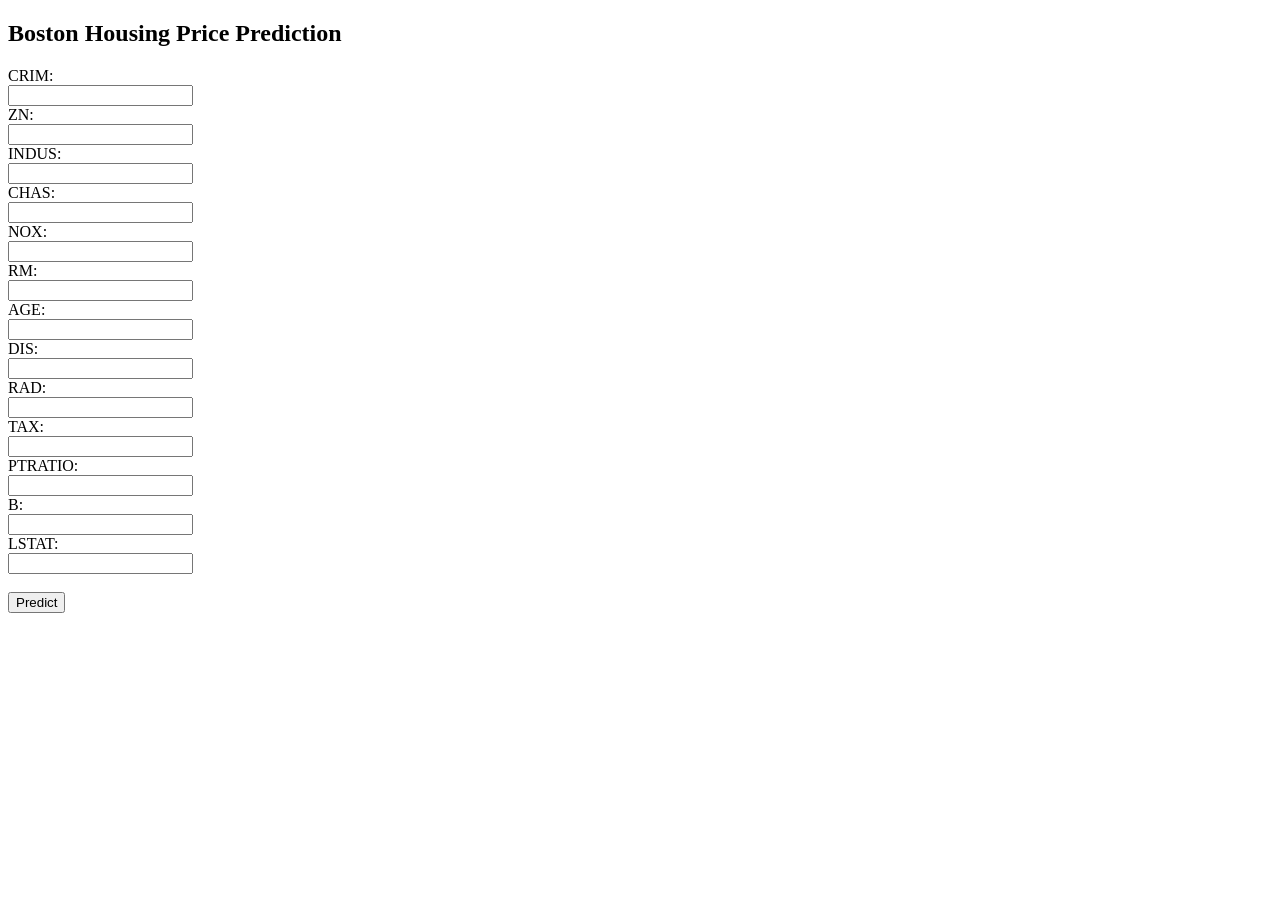
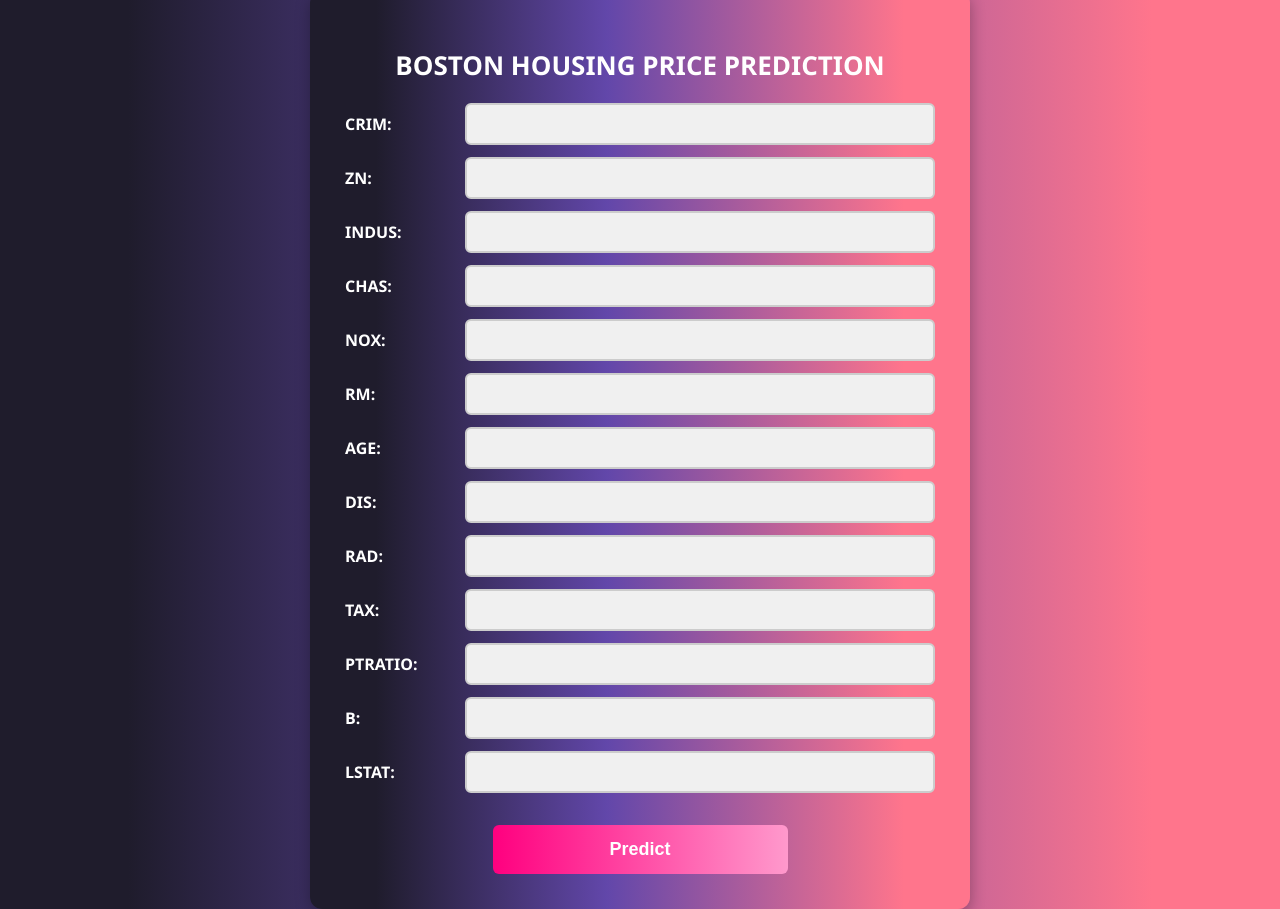
Before and after one commit to Athithya-P/BostonHousePricePrediction, a Flask app: page / in a window 1280 px wide. Before the commit the page ends 613 px from the top, so only its background shows below. Run offline with Flask 3, Linux system fonts and the light colour scheme; parts of the project's set-up code (start-up, migrations or seed data) failed here and were passed over.

Commit message:
first commit

```diff
--- a/templates/index.html
+++ b/templates/index.html
@@ -2,58 +2,161 @@
 <html>
 <head>
     <title>Boston Housing Price Prediction</title>
+    <style>
+        body {
+            font-family: "Segoe UI", Tahoma, Geneva, Verdana, sans-serif;
+            background: linear-gradient(90deg, #1f1c2c 10%, #6247aa 45%, #ff758c 90%);
+            color: white;
+            text-align: center;
+            padding: 50px;
+            display: flex;
+            justify-content: center;
+            align-items: center;
+            height: 100vh;
+            margin: 0;
+        }
+        .container {
+            width: 50%;
+            max-width: 600px;
+            background: linear-gradient(90deg, #1f1c2c 10%, #6247aa 45%, #ff758c 90%);
+            padding: 35px;
+            border-radius: 12px;
+            box-shadow: 0px 5px 15px rgba(0, 0, 0, 0.3);
+        }
+        h2 {
+            font-size: 26px;
+            margin-bottom: 20px;
+            text-transform: uppercase;
+            color: white;
+            text-align: center;
+        }
+        form {
+            color: white;
+            display: flex;
+            flex-direction: column;
+            align-items: flex-start;
+        }
+        .form-group {
+            display: flex;
+            align-items: center;
+            width: 100%;
+            margin-bottom: 12px;
+        }
+        label {
+            font-weight: bold;
+            font-size: 16px;
+            width: 120px;
+            text-align: left;
+        }
+        input[type="text"] {
+            flex: 1;
+            padding: 10px;
+            border: 2px solid #ccc;
+            border-radius: 6px;
+            background: #f0f0f0;
+            color: black;
+            font-size: 16px;
+            transition: 0.3s;
+        }
+        input[type="text"]:focus {
+            border-color: #ff758c;
+            outline: none;
+        }
+        .submit-container {
+            display: flex;
+            justify-content: center;
+            width: 100%;
+        }
+        input[type="submit"] {
+            background: linear-gradient(to right, #ff007f, #ff99cc);
+            color: white;
+            border: none;
+            padding: 14px;
+            margin-top: 20px;
+            cursor: pointer;
+            width: 50%;
+            border-radius: 6px;
+            font-size: 18px;
+            font-weight: bold;
+            transition: 0.3s;
+        }
+        input[type="submit"]:hover {
+            background: linear-gradient(to right, #ff99cc, #ff007f);
+        }
+        h3 {
+            margin-top: 25px;
+            font-size: 20px;
+            font-weight: bold;
+            text-align: center;
+        }
+    </style>
 </head>
 <body>
+
+    <div class="container">
         <h2>Boston Housing Price Prediction</h2>
         <form action="/predict" method="post">
-
-        <label>CRIM:</label><br>
-        <input type="text" name="CRIM"><br>
-
-        <label>ZN:</label><br>
-        <input type="text" name="ZN"><br>
-
-        <label>INDUS:</label><br>
-        <input type="text" name="INDUS"><br>
-
-        <label>CHAS:</label><br>
-        <input type="text" name="CHAS"><br>
-
-        <label>NOX:</label><br>
-        <input type="text" name="NOX"><br>
-
-        <label>RM:</label><br>
-        <input type="text" name="RM"><br>
-
-        <label>AGE:</label><br>
-        <input type="text" name="AGE"><br>
-
-        <label>DIS:</label><br>
-        <input type="text" name="DIS"><br>
-
-        <label>RAD:</label><br>
-        <input type="text" name="RAD"><br>
-
-        <label>TAX:</label><br>
-        <input type="text" name="TAX"><br>
-
-        <label>PTRATIO:</label><br>
-        <input type="text" name="PTRATIO"><br>
-
-        <label>B:</label><br>
-        <input type="text" name="B"><br>
-
-        <label>LSTAT:</label><br>
-        <input type="text" name="LSTAT"><br>
-
-        <br>
+            <div class="form-group">
+                <label>CRIM:</label>
+                <input type="text" name="CRIM">
+            </div>
+            <div class="form-group">
+                <label>ZN:</label>
+                <input type="text" name="ZN">
+            </div>
+            <div class="form-group">
+                <label>INDUS:</label>
+                <input type="text" name="INDUS">
+            </div>
+            <div class="form-group">
+                <label>CHAS:</label>
+                <input type="text" name="CHAS">
+            </div>
+            <div class="form-group">
+                <label>NOX:</label>
+                <input type="text" name="NOX">
+            </div>
+            <div class="form-group">
+                <label>RM:</label>
+                <input type="text" name="RM">
+            </div>
+            <div class="form-group">
+                <label>AGE:</label>
+                <input type="text" name="AGE">
+            </div>
+            <div class="form-group">
+                <label>DIS:</label>
+                <input type="text" name="DIS">
+            </div>
+            <div class="form-group">
+                <label>RAD:</label>
+                <input type="text" name="RAD">
+            </div>
+            <div class="form-group">
+                <label>TAX:</label>
+                <input type="text" name="TAX">
+            </div>
+            <div class="form-group">
+                <label>PTRATIO:</label>
+                <input type="text" name="PTRATIO">
+            </div>
+            <div class="form-group">
+                <label>B:</label>
+                <input type="text" name="B">
+            </div>
+            <div class="form-group">
+                <label>LSTAT:</label>
+                <input type="text" name="LSTAT">
+            </div>
+            <div class="submit-container">
                 <input type="submit" value="Predict">
-
+            </div>
         </form>
 
         {% if prediction_text %}
             <h3>{{ prediction_text }}</h3>
         {% endif %}
+    </div>
 
 </body>
 </html>
```
Also changed, not shown: 1 other file. Lines whose indentation alone changed are shown as unchanged.
